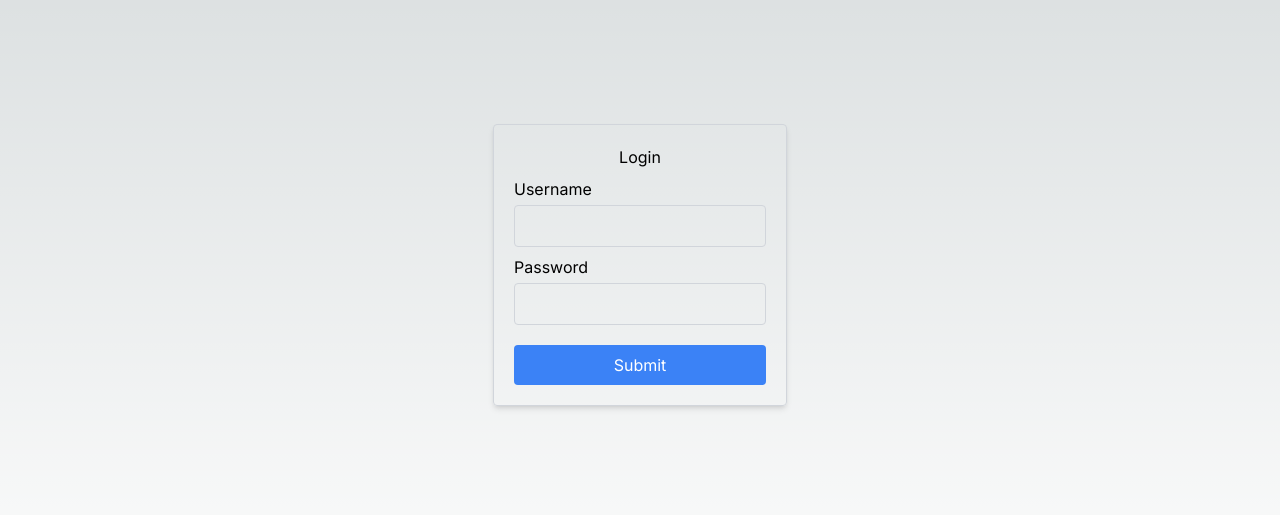
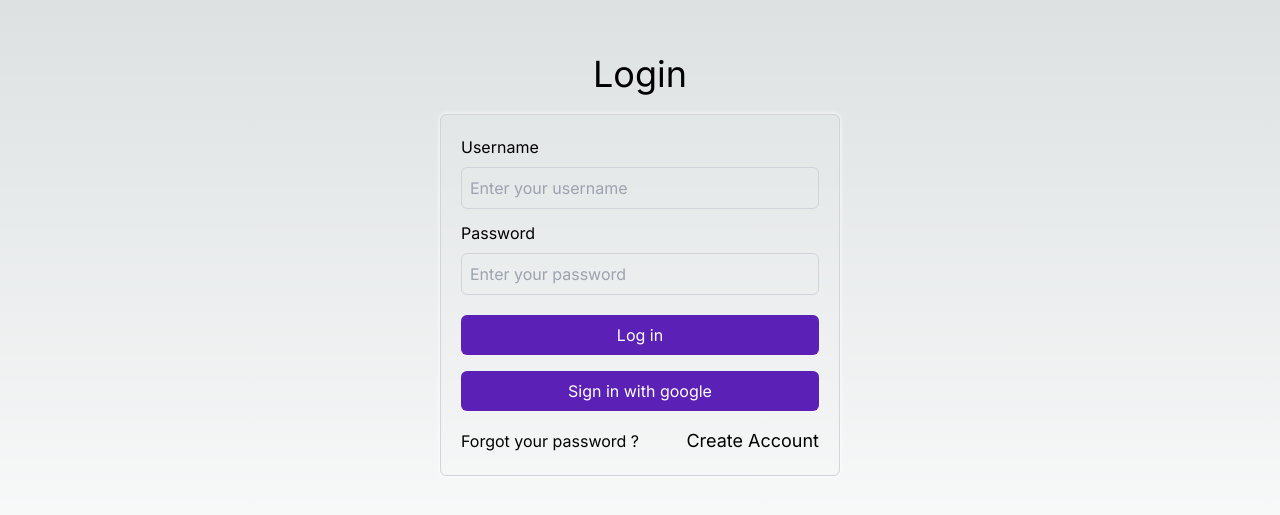
Before and after one commit to naske777/TGAweb-next, a Next.js app: page /login in a window 1280 px wide. Shown: the part 135-650 px from the top of the page. Built offline with nearby package versions, Linux system fonts and the light colour scheme.

Commit message:
chore: Update login page UI and functionality

```diff
--- a/src/app/(auth)/login/page.js
+++ b/src/app/(auth)/login/page.js
@@ -1,45 +1,58 @@
 import React from "react";
 import { authenticate } from "@/app/lib/actions";
+import Link from "next/link";
 
 export default function Login() {
   return (
-    <main className=" m-auto w-fit p-5 border border-gray-300 rounded shadow-md">
-      <h1 className="text-center">Login</h1>
-      <form action={authenticate}>
-        <fieldset className="space-y-2 mb-5">
-          <legend className="sr-only">Login information</legend>
-          <div>
-            <label htmlFor="username" className="block mb-1 ">
+    <main className=" mx-3 my-auto md:mx-auto w-fit ">
+      <h1 className="text-center mb-5 text-4xl">Login</h1>
+      <form
+        className="min-w-[350px] md:w-[400px] border border-gray-300 rounded-md shadow-[0px_0px_5px_#ffffffff] p-5"
+        action={authenticate}
+      >
+        <label htmlFor="username" className="block mb-2 ">
           Username
         </label>
         <input
+          placeholder="Enter your username"
           type="text"
           id="username"
           name="username"
           required
-              className="w-full p-2 border border-gray-300 rounded bg-transparent"
+          className=" mb-3 w-full p-2 border border-gray-300 rounded-md bg-transparent"
         />
-          </div>
-          <div>
-            <label htmlFor="password" className="block mb-1">
+        <label htmlFor="password" className="block mb-2">
           Password
         </label>
         <input
+          placeholder="Enter your password"
           type="password"
           id="password"
           name="password"
           required
-              className="w-full p-2 border border-gray-300 bg-transparent rounded"
+          className="mb-5 w-full p-2 border border-gray-300 bg-transparent rounded-md"
         />
-          </div>
-        </fieldset>
 
         <button
           type="submit"
-          className="w-full px-5 py-2 border-none rounded bg-blue-500 text-white cursor-pointer"
+          className="mb-4 w-full px-5 py-2 border-none rounded-md bg-violet-800 text-white cursor-pointer"
         >
-          Submit
+          Log in
         </button>
+        <button
+          type="submit"
+          className="mb-4 w-full px-5 py-2 border-none rounded-md bg-violet-800 text-white cursor-pointer"
+        >
+          Sign in with google
+        </button>
+        <nav className="flex items-center justify-between">
+          <Link href="/forgot" className="  no-underlin">
+            Forgot your password ?
+          </Link>
+          <Link href="/register" className="   text-lg no-underlin">
+            Create Account
+          </Link>
+        </nav>
       </form>
     </main>
   );
```
Lines whose indentation alone changed are shown as unchanged.
